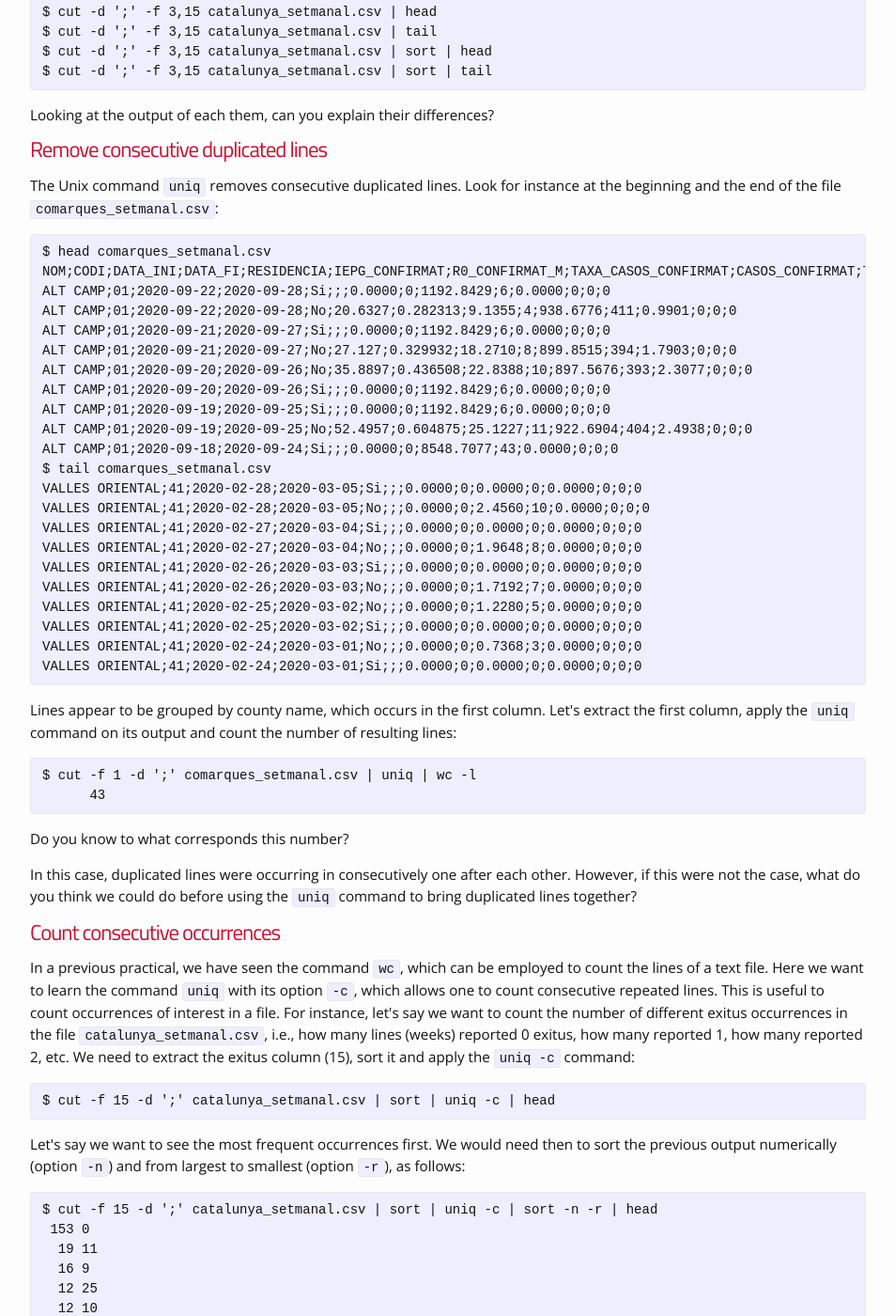
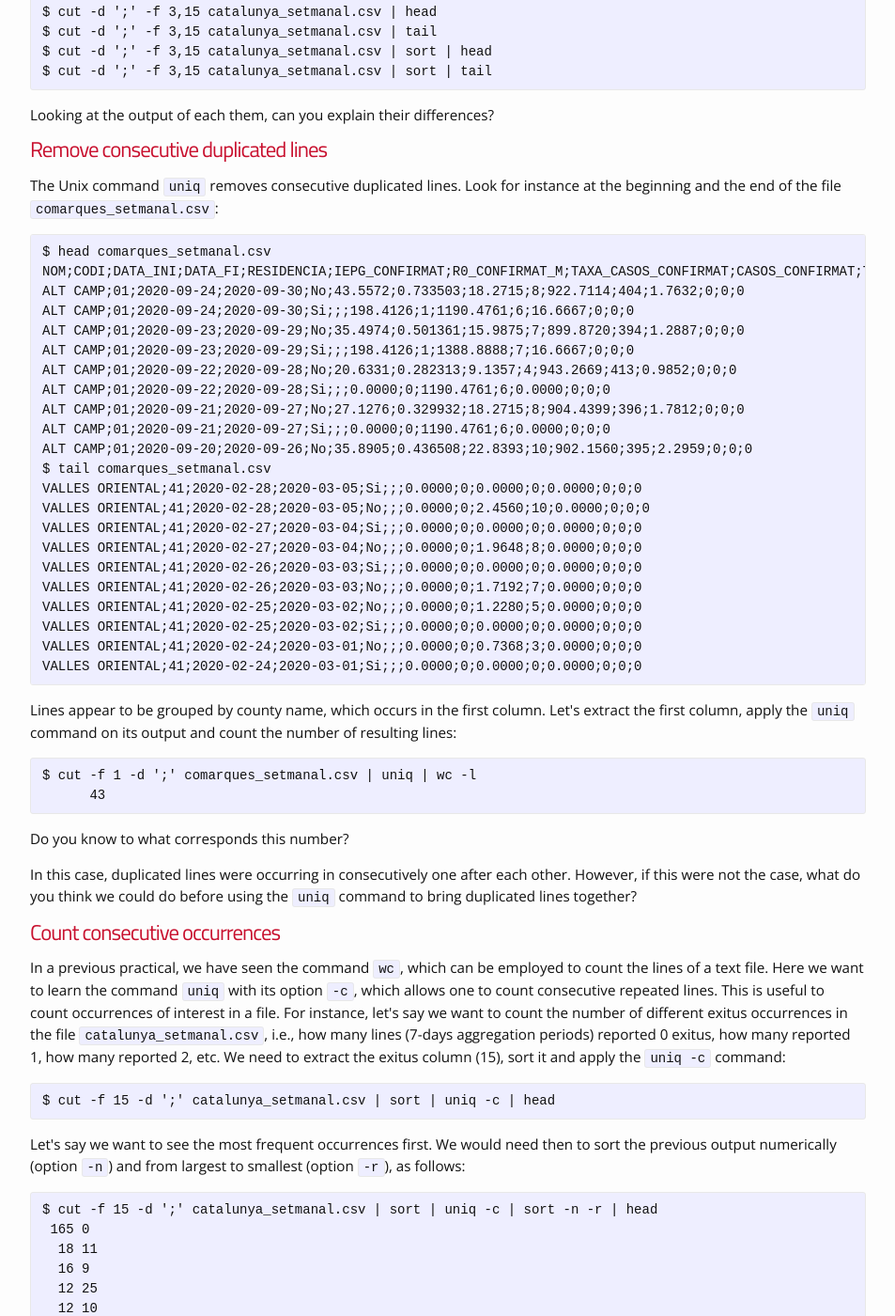
Before and after one commit to funcompbio/funcompbio.github.io, a Jekyll site: the page built from practical2/practical2.md, in a window 1280 px wide and 1400 px high, scrolled down 4021 px. Shown: the whole window at 94% size, without its empty margins (163-1116 px from the left). Built offline with Jekyll 4.4.1, drawn with Linux system fonts in a browser that asks for light colours; nearby versions of some CDN libraries; some of the changed text lies outside the part shown.

Commit message:
Updated practical 2.

```diff
--- a/practical2/practical2.html
+++ b/practical2/practical2.html
@@ -55,7 +55,7 @@
 <p><strong>Warning</strong>: when using the terminal output redirection mechanism (<code>&gt;</code>) you should <strong>never</strong> use as output filename the filename that is being used as input in the same command line, because that would lead to overwriting the input file and ending with a corrupted output or without output at all.</p>
 <p>Extracting columns can be done using the Unix command <code>cut</code>, which in the case of CSV files also requires specifying the options <code>-d</code> and <code>-f</code>:</p>
 <pre><code>$ cut -d &#39;delimiter&#39; -f field filename</code></pre>
-<p>The option <code>-d</code> allows us to specify a <a href="https://en.wikipedia.org/wiki/Delimiter">delimiter character</a>, which by default is the <a href="https://en.wikipedia.org/wiki/Tab_key">TAB character</a> and should be always specified between single quotes (e.g., <code>','</code>). The option <code>-f</code> allows us to specify the columns, also known as <a href="https://en.wikipedia.org/wiki/Data_field">fields</a> in this context. For instance, let's say we want to extract the last column of the CSV file <code>catalunya_setmanal.csv</code>, corresponding to the number of exitus at each week. Taking into account that this file uses the semicolon (<code>;</code>) as field separator, we should write:</p>
+<p>The option <code>-d</code> allows us to specify a <a href="https://en.wikipedia.org/wiki/Delimiter">delimiter character</a>, which by default is the <a href="https://en.wikipedia.org/wiki/Tab_key">TAB character</a> and should be always specified between single quotes (e.g., <code>','</code>). The option <code>-f</code> allows us to specify the columns, also known as <a href="https://en.wikipedia.org/wiki/Data_field">fields</a> in this context. For instance, let's say we want to extract the last column of the CSV file <code>catalunya_setmanal.csv</code>, corresponding to the number of exitus at each 7-day agggregation period. Taking into account that this file uses the semicolon (<code>;</code>) as field separator, we should write:</p>
 <pre><code>$ cut -d &#39;;&#39; -f 15 catalunya_setmanal.csv | head</code></pre>
 <p>Now let's say we want to extract this column from the geriatric subset of the data. We could either run the previous command on the file we created before:</p>
 <pre><code>$ cut -d &#39;;&#39; -f 15 catalunya_setmanal_geriatric.csv | head</code></pre>
@@ -73,15 +73,15 @@
 <p>The Unix command <code>uniq</code> removes consecutive duplicated lines. Look for instance at the beginning and the end of the file <code>comarques_setmanal.csv</code>:</p>
 <pre><code>$ head comarques_setmanal.csv
 NOM;CODI;DATA_INI;DATA_FI;RESIDENCIA;IEPG_CONFIRMAT;R0_CONFIRMAT_M;TAXA_CASOS_CONFIRMAT;CASOS_CONFIRMAT;TAXA_PCR;PCR;PERC_PCR_POSITIVES;INGRESSOS_TOTAL;INGRESSOS_CRITIC;EXITUS
-ALT CAMP;01;2020-09-22;2020-09-28;Si;;;0.0000;0;1192.8429;6;0.0000;0;0;0
-ALT CAMP;01;2020-09-22;2020-09-28;No;20.6327;0.282313;9.1355;4;938.6776;411;0.9901;0;0;0
-ALT CAMP;01;2020-09-21;2020-09-27;Si;;;0.0000;0;1192.8429;6;0.0000;0;0;0
-ALT CAMP;01;2020-09-21;2020-09-27;No;27.127;0.329932;18.2710;8;899.8515;394;1.7903;0;0;0
-ALT CAMP;01;2020-09-20;2020-09-26;No;35.8897;0.436508;22.8388;10;897.5676;393;2.3077;0;0;0
-ALT CAMP;01;2020-09-20;2020-09-26;Si;;;0.0000;0;1192.8429;6;0.0000;0;0;0
-ALT CAMP;01;2020-09-19;2020-09-25;Si;;;0.0000;0;1192.8429;6;0.0000;0;0;0
-ALT CAMP;01;2020-09-19;2020-09-25;No;52.4957;0.604875;25.1227;11;922.6904;404;2.4938;0;0;0
-ALT CAMP;01;2020-09-18;2020-09-24;Si;;;0.0000;0;8548.7077;43;0.0000;0;0;0
+ALT CAMP;01;2020-09-24;2020-09-30;No;43.5572;0.733503;18.2715;8;922.7114;404;1.7632;0;0;0
+ALT CAMP;01;2020-09-24;2020-09-30;Si;;;198.4126;1;1190.4761;6;16.6667;0;0;0
+ALT CAMP;01;2020-09-23;2020-09-29;No;35.4974;0.501361;15.9875;7;899.8720;394;1.2887;0;0;0
+ALT CAMP;01;2020-09-23;2020-09-29;Si;;;198.4126;1;1388.8888;7;16.6667;0;0;0
+ALT CAMP;01;2020-09-22;2020-09-28;No;20.6331;0.282313;9.1357;4;943.2669;413;0.9852;0;0;0
+ALT CAMP;01;2020-09-22;2020-09-28;Si;;;0.0000;0;1190.4761;6;0.0000;0;0;0
+ALT CAMP;01;2020-09-21;2020-09-27;No;27.1276;0.329932;18.2715;8;904.4399;396;1.7812;0;0;0
+ALT CAMP;01;2020-09-21;2020-09-27;Si;;;0.0000;0;1190.4761;6;0.0000;0;0;0
+ALT CAMP;01;2020-09-20;2020-09-26;No;35.8905;0.436508;22.8393;10;902.1560;395;2.2959;0;0;0
 $ tail comarques_setmanal.csv
 VALLES ORIENTAL;41;2020-02-28;2020-03-05;Si;;;0.0000;0;0.0000;0;0.0000;0;0;0
 VALLES ORIENTAL;41;2020-02-28;2020-03-05;No;;;0.0000;0;2.4560;10;0.0000;0;0;0
@@ -99,24 +99,24 @@
 <p>Do you know to what corresponds this number?</p>
 <p>In this case, duplicated lines were occurring in consecutively one after each other. However, if this were not the case, what do you think we could do before using the <code>uniq</code> command to bring duplicated lines together?</p>
 <h1 id="count-consecutive-occurrences">Count consecutive occurrences</h1>
-<p>In a previous practical, we have seen the command <code>wc</code>, which can be employed to count the lines of a text file. Here we want to learn the command <code>uniq</code> with its option <code>-c</code>, which allows one to count consecutive repeated lines. This is useful to count occurrences of interest in a file. For instance, let's say we want to count the number of different exitus occurrences in the file <code>catalunya_setmanal.csv</code>, i.e., how many lines (weeks) reported 0 exitus, how many reported 1, how many reported 2, etc. We need to extract the exitus column (15), sort it and apply the <code>uniq -c</code> command:</p>
+<p>In a previous practical, we have seen the command <code>wc</code>, which can be employed to count the lines of a text file. Here we want to learn the command <code>uniq</code> with its option <code>-c</code>, which allows one to count consecutive repeated lines. This is useful to count occurrences of interest in a file. For instance, let's say we want to count the number of different exitus occurrences in the file <code>catalunya_setmanal.csv</code>, i.e., how many lines (7-days aggregation periods) reported 0 exitus, how many reported 1, how many reported 2, etc. We need to extract the exitus column (15), sort it and apply the <code>uniq -c</code> command:</p>
 <pre><code>$ cut -f 15 -d &#39;;&#39; catalunya_setmanal.csv | sort | uniq -c | head</code></pre>
 <p>Let's say we want to see the most frequent occurrences first. We would need then to sort the previous output numerically (option <code>-n</code>) and from largest to smallest (option <code>-r</code>), as follows:</p>
 <pre><code>$ cut -f 15 -d &#39;;&#39; catalunya_setmanal.csv | sort | uniq -c | sort -n -r | head
- 153 0
-  19 11
+ 165 0
+  18 11
   16 9
   12 25
   12 10
   12 1
   11 8
   10 2
-   9 27
-   9 23</code></pre>
+  10 12
+   9 26</code></pre>
 <p>So the most frequent reported exitus figure was 0 in 153 lines, the second most frequent one was 11 in 19 lines, and so on. We can also tell <code>sort</code> to order that output by the second column using the option <code>-k</code>, which would give us the whole ordered frequency distribution of exitus:</p>
 <pre><code>$ cut -f 15 -d &#39;;&#39; catalunya_setmanal.csv | sort | uniq -c | sort -n -k 2 | head -20
    1 EXITUS
- 153 0
+ 165 0
   12 1
   10 2
    6 3
@@ -127,33 +127,33 @@
   11 8
   16 9
   12 10
-  19 11
-   9 12
-   7 13
-   6 14
-   2 15
-   3 16
-   9 17
-   2 18</code></pre>
+  18 11
+  10 12
+   6 13
+   5 14
+   4 15
+   5 16
+   6 17
+   5 18</code></pre>
 <h1 id="paste-columns">Paste columns</h1>
 <p>The Unix command <code>paste</code> allows us to paste in parallel lines of given files using a <code>TAB</code> as delimiter character by default, which can be changed with the option <code>-d</code>. For instance, see what happens when extract two columns from the CSV file and paste them again:</p>
 <pre><code>$ cut -d &#39;;&#39; -f 3 catalunya_setmanal.csv &gt; catalunya_setmanal_dataini.csv
 $ cut -d &#39;;&#39; -f 15 catalunya_setmanal.csv &gt; catalunya_setmanal_exitus.csv
 $ paste catalunya_setmanal_dataini.csv catalunya_setmanal_exitus.csv | head
 DATA_INI    EXITUS
-2020-09-12  57
-2020-09-12  0
-2020-09-12  13
-2020-09-11  0
-2020-09-11  14
-2020-09-11  56
-2020-09-10  53
-2020-09-10  0
-2020-09-10  17</code></pre>
+2020-09-24  0
+2020-09-24  31
+2020-09-24  60
+2020-09-23  55
+2020-09-23  0
+2020-09-23  29
+2020-09-22  23
+2020-09-22  48
+2020-09-22  0</code></pre>
 <h1 id="exercise">Exercise</h1>
 <p>Using the Unix commands we have learned in this practical, try to answer the following questions about the downloaded COVID19 data:</p>
 <h3 id="question-1">Question 1</h3>
-<p>For how many 7-day aggregation periods do we have COVID19 data for the whole population in Catalunya? (answer: 211)</p>
+<p>For how many 7-day aggregation periods do we have COVID19 data for the whole population in Catalunya? (answer: 215 on October 4th, 2020)</p>
 <h3 id="question-2">Question 2</h3>
 <p>Which is the highest <a href="https://en.wikipedia.org/wiki/Basic_reproduction_number">basic reproduction number</a> (R0, column <code>R0_CONFIRMAT</code>) observed for the general population (i.e., excluding those living in geriatric residences) in Catalunya throughout the whole 7-day aggregation periods? (answer 5.0) and for the month of June? (answer 1.69)</p>
 <h3 id="question-3">Question 3</h3>
```
Also changed, not shown: other parts of practical2/practical2.html (+1 -1 lines).
